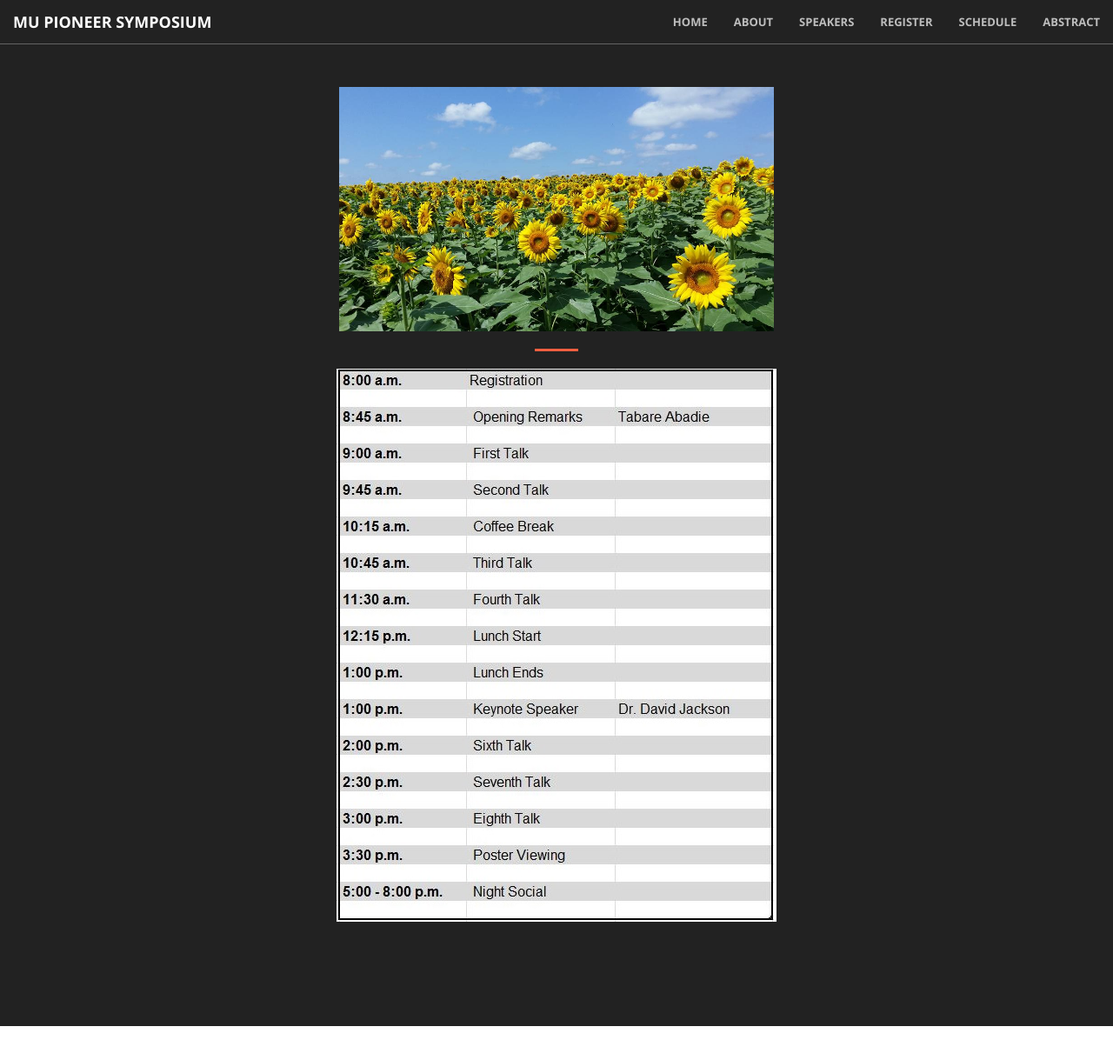
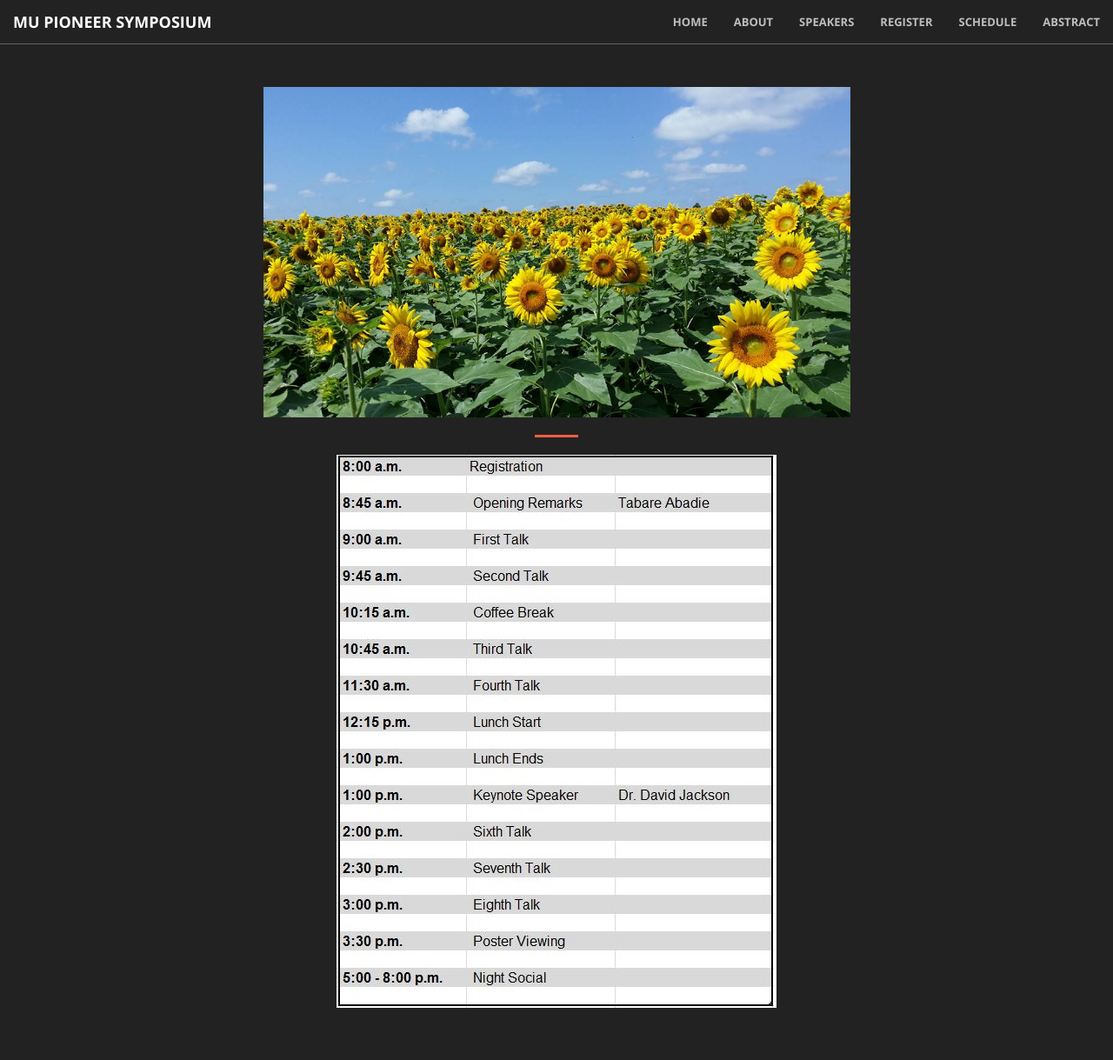
Before and after one commit to mupioneersymposium/mupioneersymposium.github.io, a Jekyll site: the page built from schedule.md, in a window 1280 px wide and 1279 px high. Shown: the top 1219 px of the window at 87% size. Built offline with Jekyll 4.4.1, drawn with Linux system fonts in a browser that asks for light colours.

Commit message:
Update schedule.md

```diff
--- a/schedule.md
+++ b/schedule.md
@@ -2,7 +2,7 @@
 layout: regular
 ---
 
-<img src="/img/sunflower.jpg" width="500px" style="float: center" />
+<img src="/img/sunflower.jpg" style="max-width:90%" />
 
 <hr style="clear: both;" />
 
```
